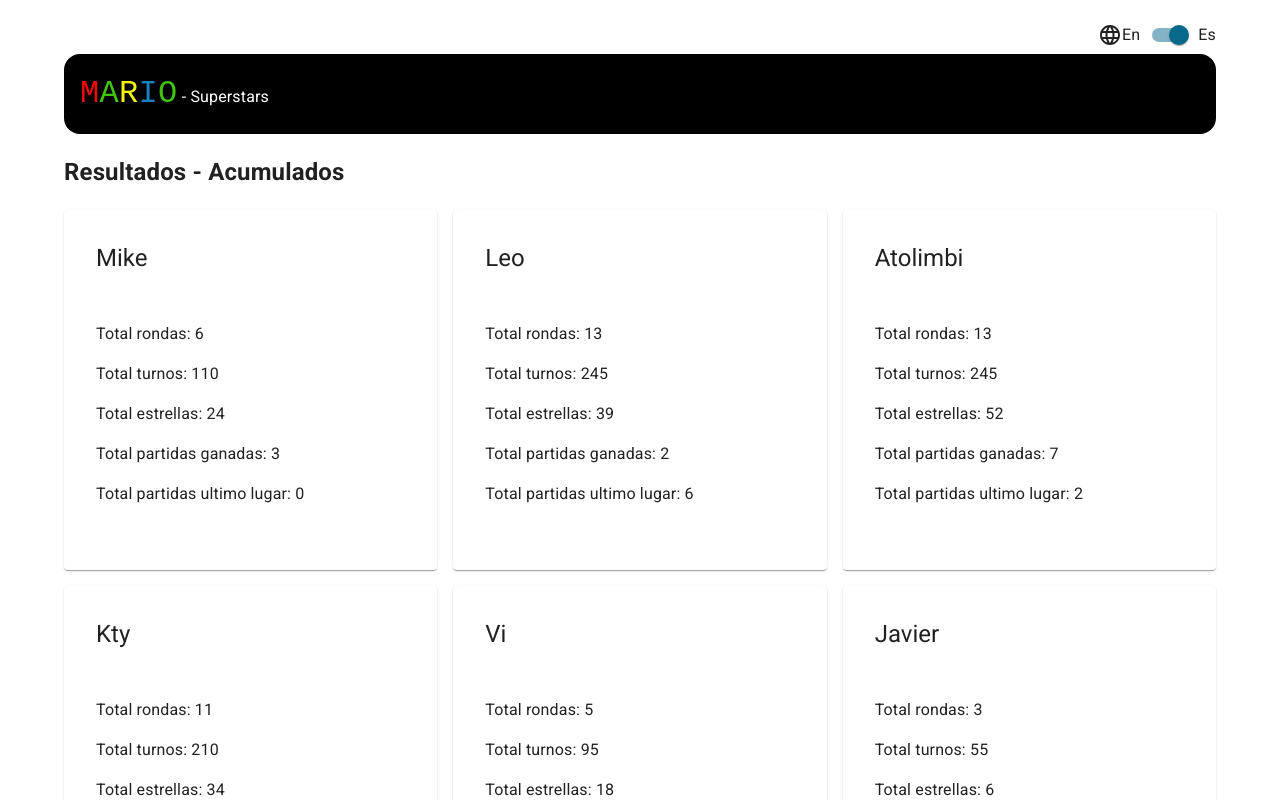
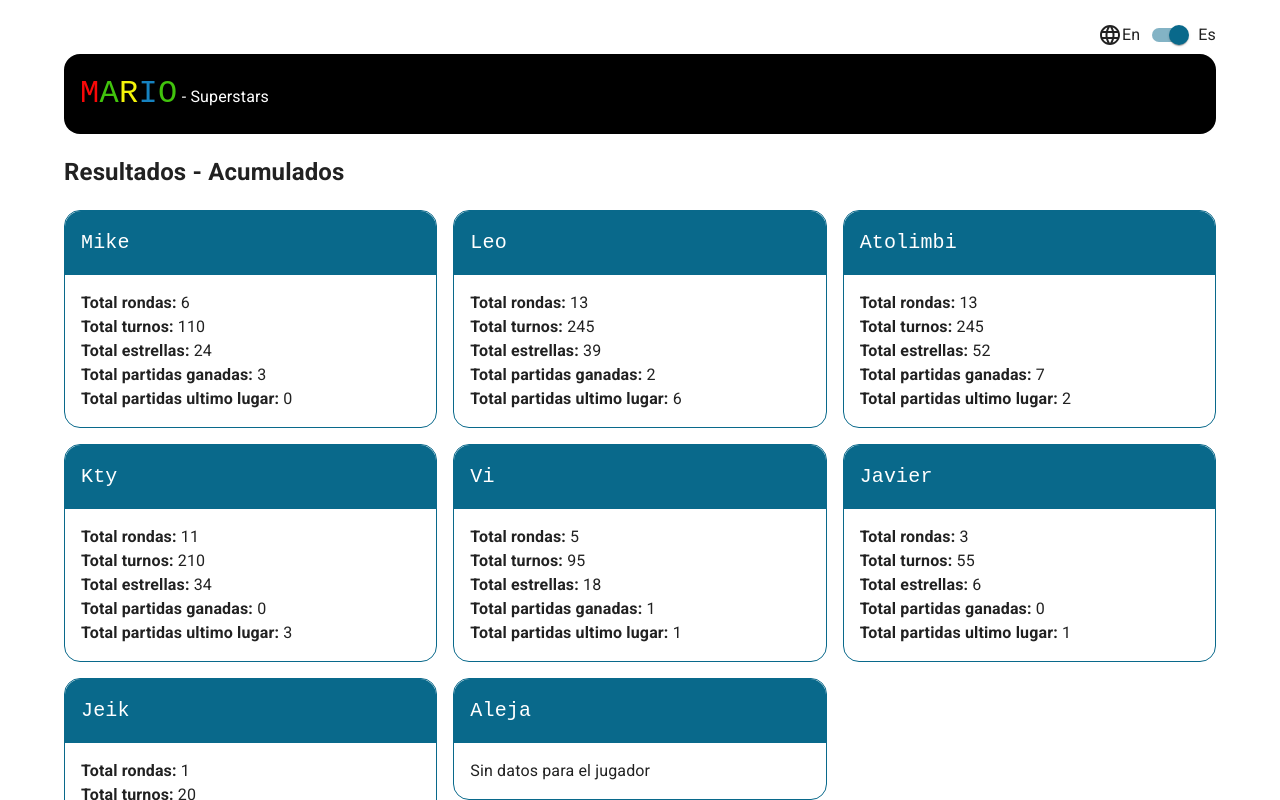
Before and after one commit to atolimbi/lapipolresults, a React (Create React App) app: page /#/marioparty in a window 1280 px wide. Shown: the top 800 px of the page. Built offline with nearby package versions, Linux system fonts and the light colour scheme.

Commit message:
improvements on mario party player card and adds pages and results for mario strikers

```diff
--- a/src/app/App.tsx
+++ b/src/app/App.tsx
@@ -5,6 +5,7 @@ import YugiOHPage from 'app/_pages/YugiOH';
 import { customTheme } from 'assets/MuiTheme/customTheme';
 import { Route, Routes } from 'react-router-dom';
 import Header from './components/header/Header';
+import MarioStrikersPage from './_pages/MarioStrikers';
 
 function App() {
   return (
@@ -17,6 +18,7 @@ function App() {
               <Route path="/" element={<HomePage />}></Route>
               <Route path="/marioparty" element={<MarioPartySuperstarsPage />}></Route>
               <Route path="/yugioh" element={<YugiOHPage />}></Route>
+              <Route path="/mariostrikers" element={<MarioStrikersPage />}></Route>
             </Routes>
           </Container>
         </CssBaseline>
--- /dev/null
+++ b/src/app/_pages/MarioStrikers.tsx
@@ -0,0 +1,37 @@
+import { Accordion, AccordionDetails, AccordionSummary, Box, Button, Fade, Typography } from '@mui/material';
+import ExpandMoreIcon from '@mui/icons-material/ExpandMore';
+import { useTranslation } from 'react-i18next';
+import { Link } from 'react-router-dom';
+
+function MarioStrikersPage() {
+  const { t } = useTranslation();
+  return (
+    <Fade in={true}>
+      <Box>
+        <Accordion>
+          <AccordionSummary expandIcon={<ExpandMoreIcon />} sx={{ alignItems: 'baseline' }}>
+            <Typography variant="h5" sx={{ color: 'primary.main', mr: 2 }}>
+              Ato vs Home
+            </Typography>
+            <Typography sx={{ color: 'secondary.main', mr: 2 }}>Home Lidera 2-0</Typography>
+          </AccordionSummary>
+          <AccordionDetails>
+            <Typography>Empates: 0</Typography>
+            <Typography>Goles Ato: 2</Typography>
+            <Typography>Goles Home: 2</Typography>
+            <Typography>Ultimos Partidos</Typography>
+            <Typography>Ato: 1 - Home: 2</Typography>
+            <Typography>Ato: 1 - Home: 4</Typography>
+          </AccordionDetails>
+        </Accordion>
+        <Box>
+          <Button component={Link} to="/" variant="contained">
+            {t('button.back')}
+          </Button>
+        </Box>
+      </Box>
+    </Fade>
+  );
+}
+
+export default MarioStrikersPage;
--- a/src/app/components/marioPartySuperstars/marioPartySuperstarsPlayerCard/marioPartySuperstarsPlayerCard.tsx
+++ b/src/app/components/marioPartySuperstars/marioPartySuperstarsPlayerCard/marioPartySuperstarsPlayerCard.tsx
@@ -1,4 +1,4 @@
-import { Card, CardContent, CardHeader } from '@mui/material';
+import { Box, Typography } from '@mui/material';
 import { FinalPlace } from 'models/enums/finalPlace';
 import { GameMatch } from 'models/interfaces/gameMatch';
 import { Result } from 'models/interfaces/_index';
@@ -22,7 +22,7 @@ const getAccumulatedStars = (playerResults: Array<Result>): number => {
 
 function MarioPartySuperstarsPlayerCard(props: { playerStats: Array<GameMatch>; playerName: string }) {
   const playerName = props.playerName;
-  const noData = <p>Sin datos para el jugador</p>;
+  const noData = <Box sx={{ p: 2 }}>Sin datos para el jugador</Box>;
   const accumulatedTurns = getAccumulatedTurns(props.playerStats);
   const accumulatedRounds = props.playerStats.length;
   const accumulatedStars = getAccumulatedStars(props.playerStats.map((round: GameMatch) => round.playerResults[0]));
@@ -33,24 +33,43 @@ function MarioPartySuperstarsPlayerCard(props: { playerStats: Array<GameMatch>;
     .map((round: GameMatch) => round.playerResults[0])
     .filter((result: Result) => result.finalPlace === FinalPlace.FOURTH).length;
   return playerName ? (
-    <Card>
-      <CardContent>
-        <CardHeader title={playerName}></CardHeader>
-        <CardContent>
+    <Box sx={{ border: 1, borderColor: 'primary.main', borderRadius: '16px' }}>
+      <Typography
+        variant="h6"
+        sx={{
+          p: 2,
+          fontFamily: 'monospace',
+          color: 'white',
+          backgroundColor: 'primary.main',
+          borderTopRightRadius: '16px',
+          borderTopLeftRadius: '16px',
+        }}
+      >
+        {playerName}
+      </Typography>
+
       {props.playerStats.length <= 0 ? (
         noData
       ) : (
+        <Box sx={{ p: 2 }}>
           <div>
-              <p>Total rondas: {accumulatedRounds}</p>
-              <p>Total turnos: {accumulatedTurns}</p>
-              <p>Total estrellas: {accumulatedStars}</p>
-              <p>Total partidas ganadas: {totalWins}</p>
-              <p>Total partidas ultimo lugar: {totalLoses}</p>
+            <strong>Total rondas:</strong> {accumulatedRounds}
           </div>
+          <div>
+            <strong>Total turnos:</strong> {accumulatedTurns}
+          </div>
+          <div>
+            <strong>Total estrellas:</strong> {accumulatedStars}
+          </div>
+          <div>
+            <strong>Total partidas ganadas:</strong> {totalWins}
+          </div>
+          <div>
+            <strong>Total partidas ultimo lugar:</strong> {totalLoses}
+          </div>
+        </Box>
       )}
-        </CardContent>
-      </CardContent>
-    </Card>
+    </Box>
   ) : (
     <span></span>
   );
--- a/src/data/GamesInfo/gamesInfo.ts
+++ b/src/data/GamesInfo/gamesInfo.ts
@@ -13,4 +13,10 @@ export const GamesInfo: Array<GameInfo> = [
     platform: 'Multiplatform',
     route: '/yugioh',
   },
+  {
+    id: 'ccc',
+    name: 'Mario Strikers',
+    platform: 'Switch',
+    route: '/marioStrikers',
+  },
 ];
```
Also changed, not shown: src/data/MarioStrikers/soccerMatchResults.ts (added, +13 -0 lines). Lines whose indentation alone changed are shown as unchanged.
